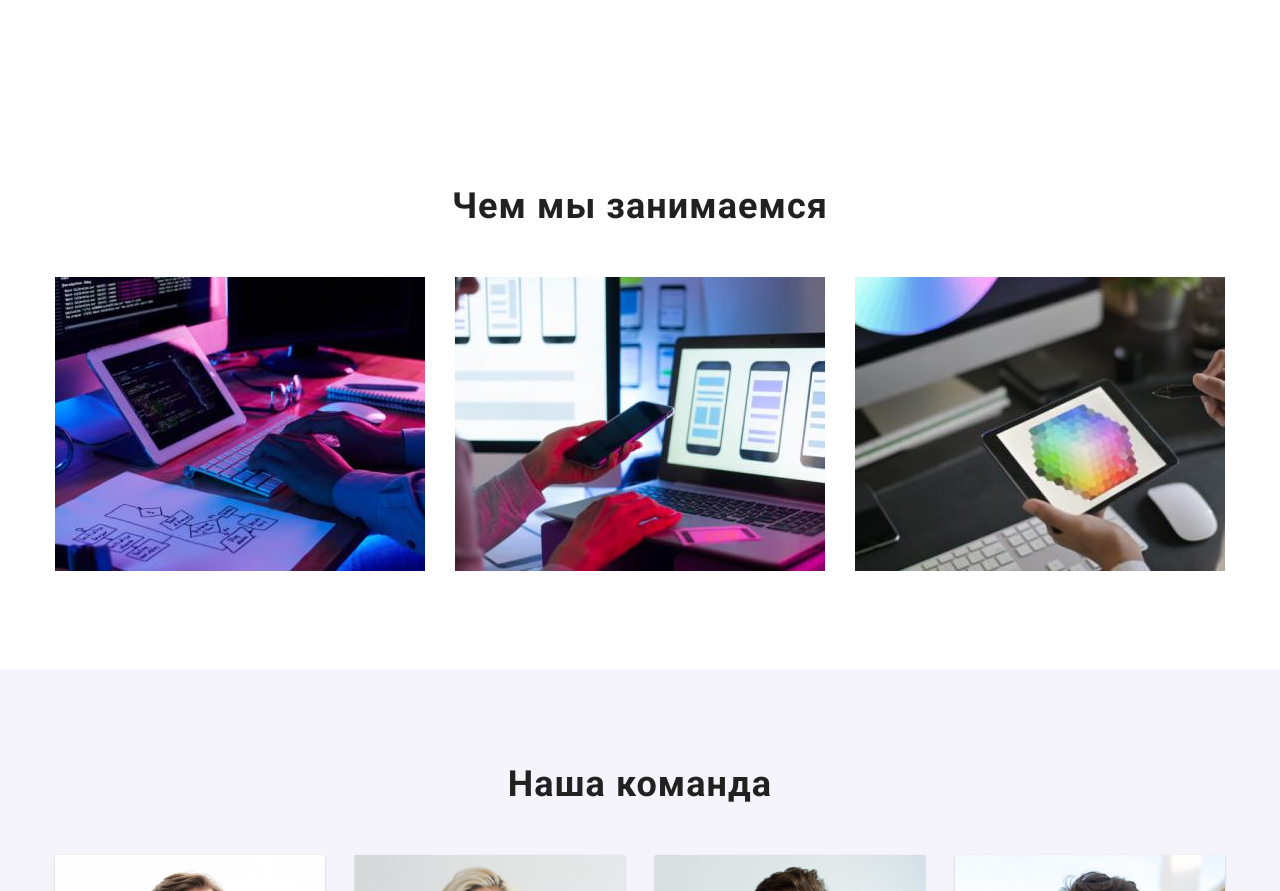
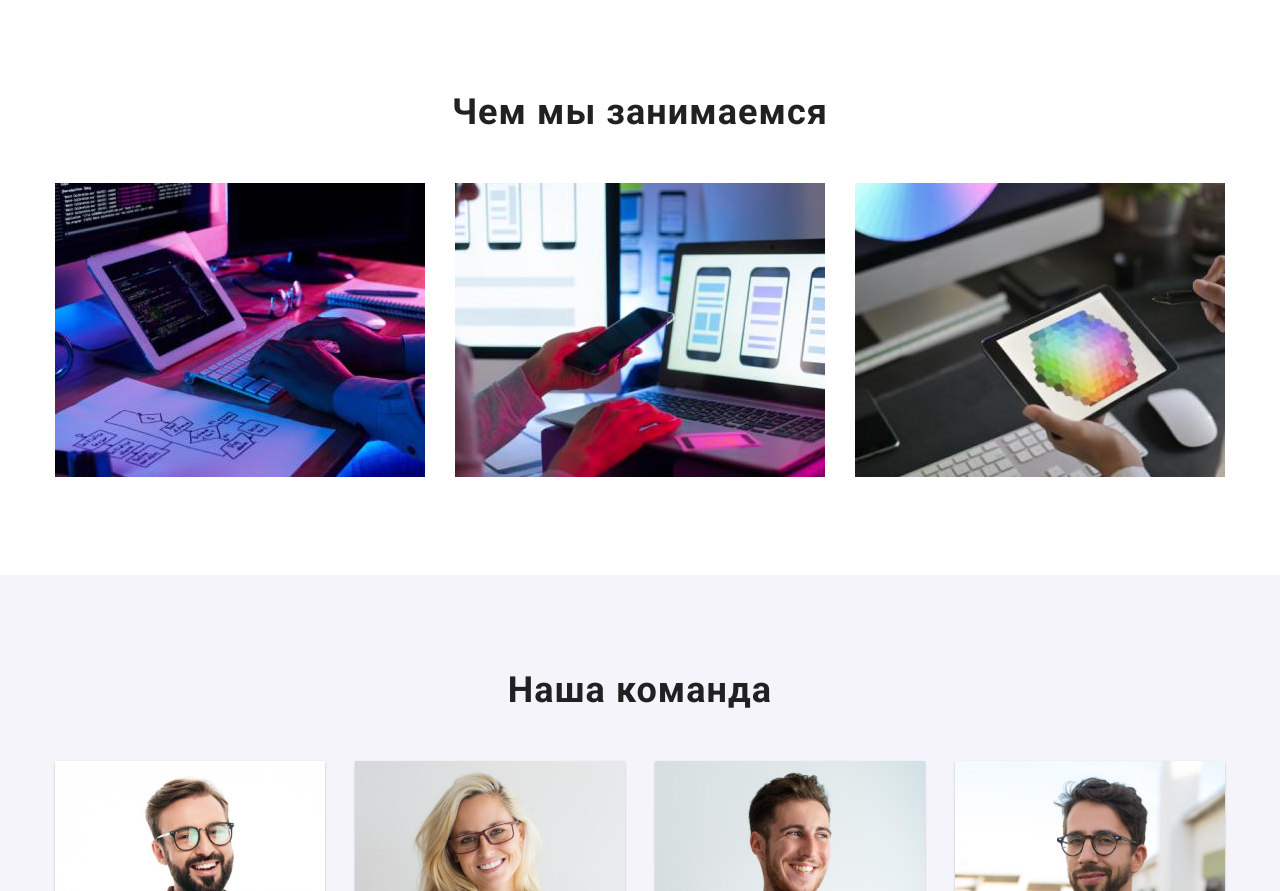
Before and after one commit to serhiilukianenkodev/goit-markup-hw-03, a plain HTML site: page index.html in a window 1280 px wide. Shown: the part 876-1767 px from the top of the page. Drawn offline with nearby package versions, Linux system fonts and the light colour scheme.

Commit message:
some fix

```diff
--- a/css/styles.css
+++ b/css/styles.css
@@ -195,6 +195,10 @@ header {
 }
 
 /* work-section */
+.work-section {
+  padding-top: 0;
+}
+
 .section-heading {
   font-weight: 700;
   font-size: 36px;
```
